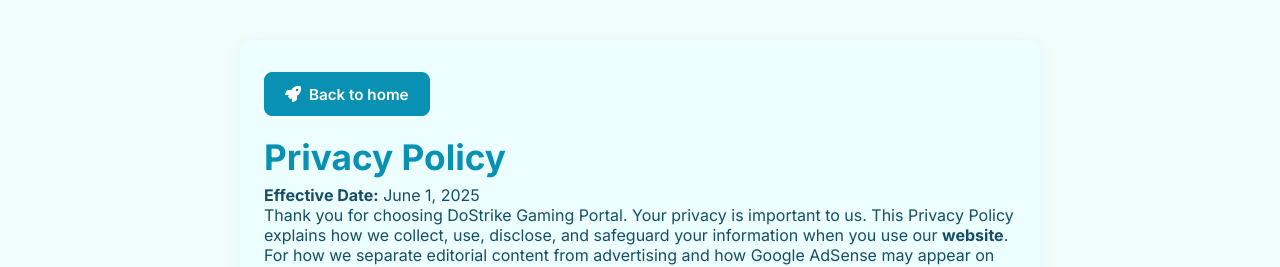
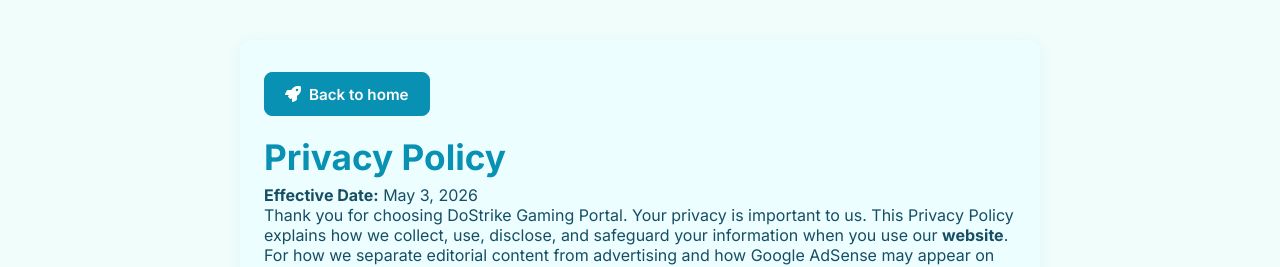
Before and after one commit to Dostrike/Website, a React (Vite) app: page /privacy in a window 1280 px wide. Shown: the top 267 px of the page. Built offline with nearby package versions, Linux system fonts and the light colour scheme; no server answers.

Commit message:
Privacy Policy: update effective date to May 3, 2026
Co-authored-by: Cursor <cursoragent@cursor.com>

```diff
--- a/src/components/PrivacyPolicy.tsx
+++ b/src/components/PrivacyPolicy.tsx
@@ -12,7 +12,7 @@ const PrivacyPolicy: React.FC = () => (
   <div className="container" style={{ maxWidth: 800, margin: '40px auto', background: 'var(--surface)', color: 'var(--text)', padding: '32px 24px', boxShadow: '0 4px 16px rgba(30,136,229,0.07)', borderRadius: 10 }}>
     <BackToPortal />
     <h1 style={{ color: 'var(--primary)', fontSize: '2.2em', marginBottom: '0.2em' }}>Privacy Policy</h1>
-    <p><strong>Effective Date:</strong> June 1, 2025</p>
+    <p><strong>Effective Date:</strong> May 3, 2026</p>
     <p>
       Thank you for choosing DoStrike Gaming Portal. Your privacy is important to us. This Privacy Policy explains how we collect, use, disclose, and safeguard your information when you use our <strong>website</strong>.
     </p>
```
